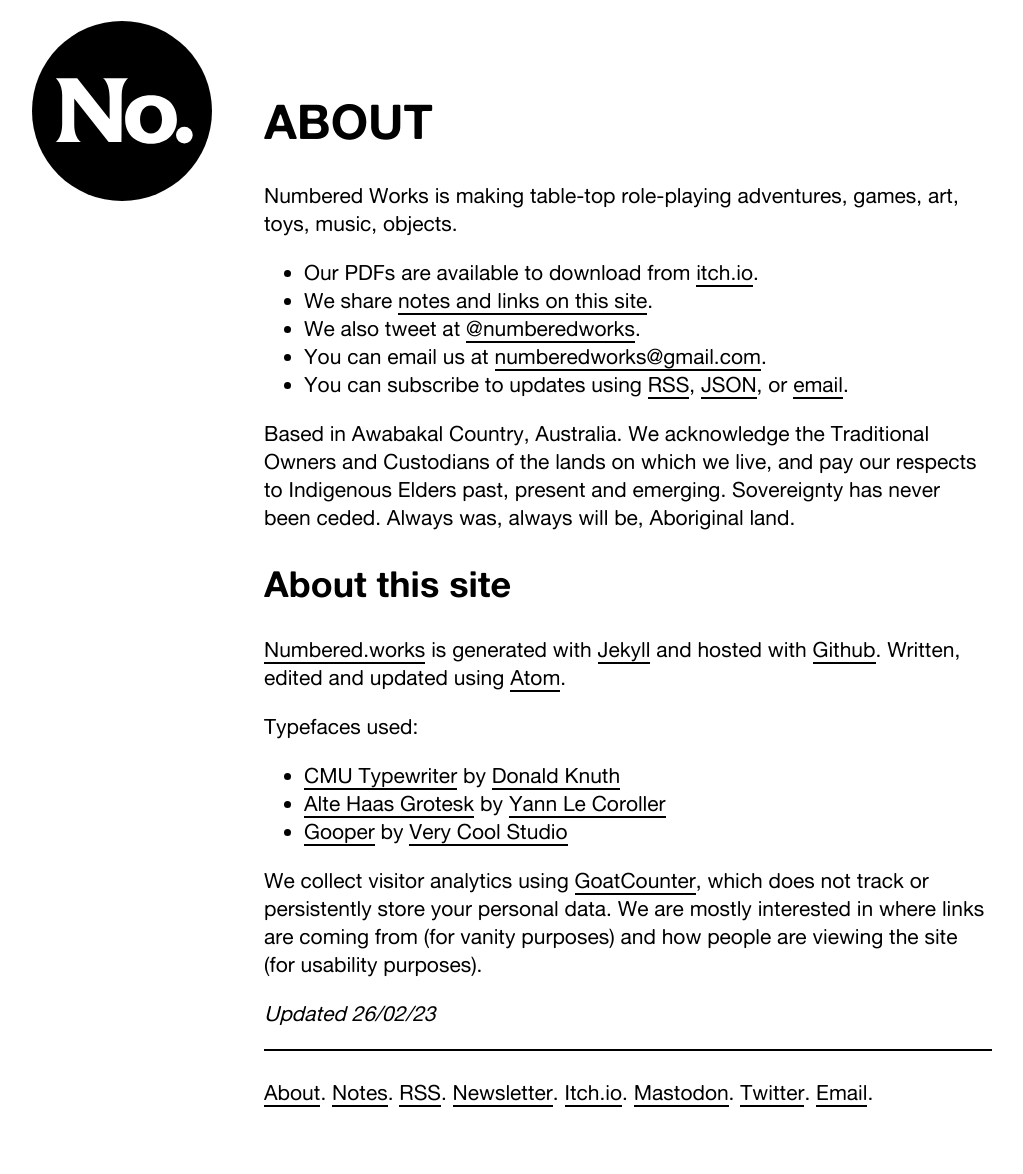
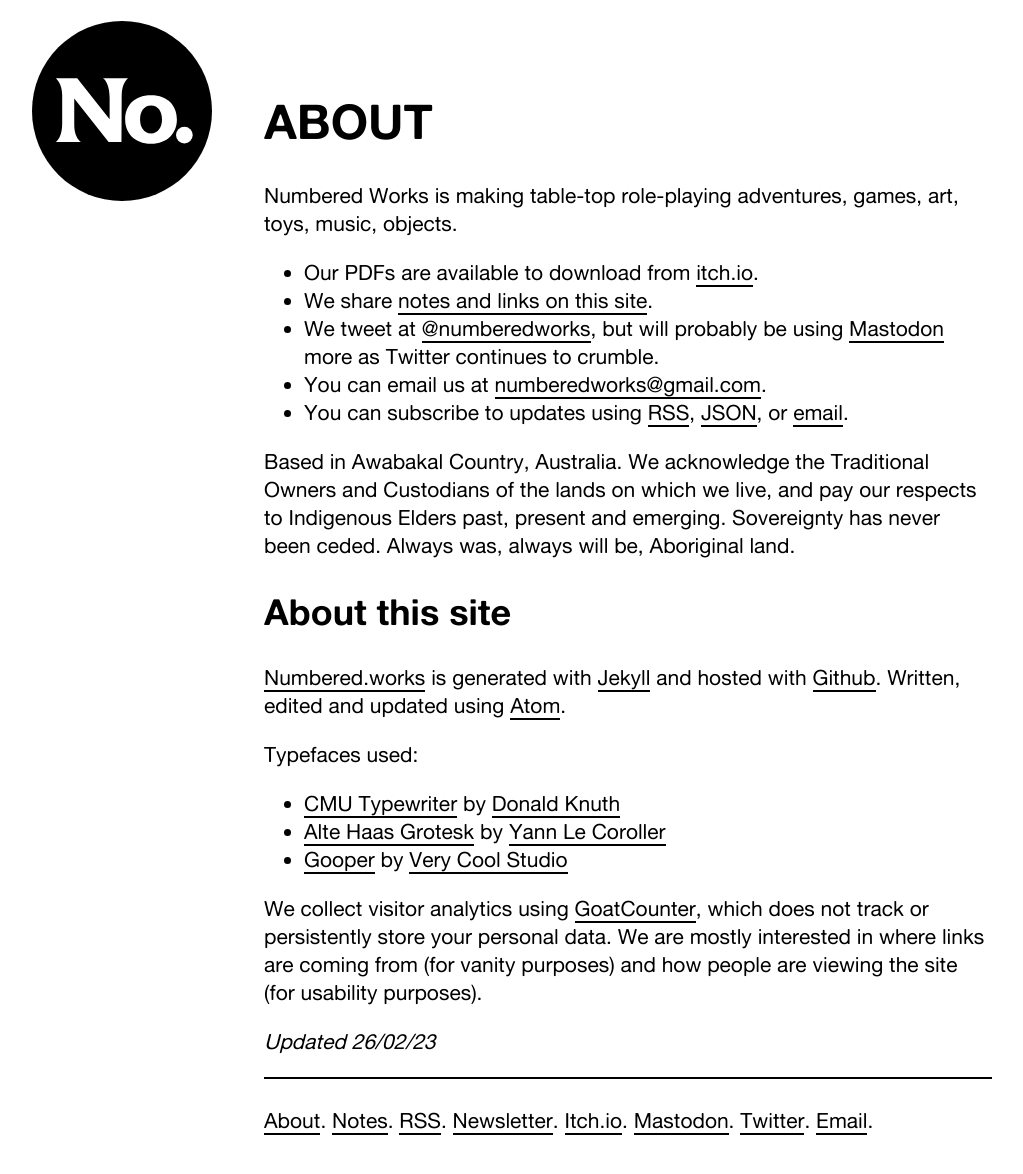
Before and after one commit to numbered-works/numbered-works.github.io, a Jekyll site: the page built from about.md, in a window 1280 px wide and 1184 px high. Shown: the top 1174 px of the window, without its empty margins (132-1155 px from the left). Built offline with Jekyll 4.4.1, drawn with Linux system fonts in a browser that asks for light colours.

Commit message:
mastodon link

```diff
--- a/about.md
+++ b/about.md
@@ -11,7 +11,7 @@
 
 * Our PDFs are available to download from [itch.io](https://numbered-works.itch.io).
 * We share [notes and links on this site](https://numbered.works/notes).
-* We also tweet at [@numberedworks](https://twitter.com/numberedworks).
+* We tweet at [@numberedworks](https://twitter.com/numberedworks), but will probably be using [Mastodon](https://dice.camp/@numberedworks) more as Twitter continues to crumble.
 * You can email us at [numberedworks@gmail.com](mailto:numberedworks@gmail.com).
 * You can subscribe to updates using [RSS](https://numbered.works/feed.xml), [JSON](https://numbered.works/feed.json), or [email](https://numbered.works/newsletter).
 
```
